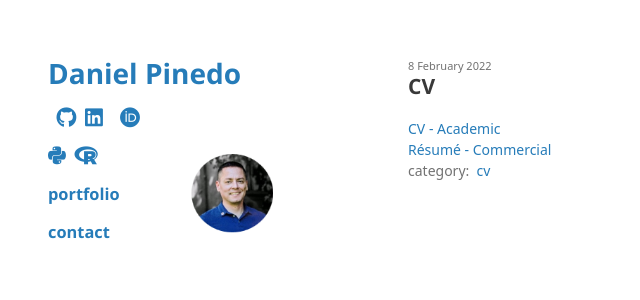
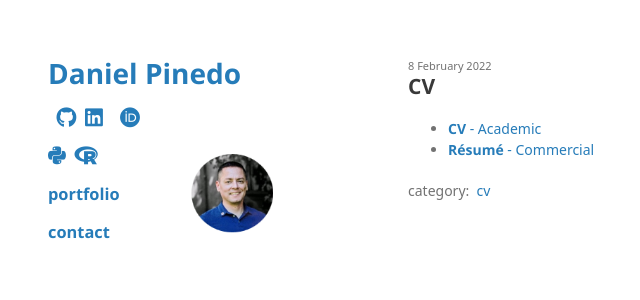
Before and after one commit to odenipinedo/odenipinedo.github.io, a Jekyll site: the page built from _posts/2022-02-09-cv.html, in a window 1280 px wide. Shown: the top 300 px of the page, without its empty margins (162-802 px from the left). Built offline with Jekyll 4.4.1, drawn with Linux system fonts in a browser that asks for light colours; nearby versions of some CDN libraries; some web fonts are replaced; a style sheet for code colours, icons or effects is not loaded; the repository's description, which GitHub fills in, is left out.

Commit message:
Update 2022-02-09-cv.html

```diff
--- a/_posts/2022-02-09-cv.html
+++ b/_posts/2022-02-09-cv.html
@@ -10,5 +10,8 @@ sitemap:
   lastmod: 2022-02-20
   exclude: 'no'
 ---
-<a href="/assets/pdf/PinedoCV2022Mar.pdf">CV - Academic</a><br>
-<a href="/assets/pdf/PinedoResume2022Feb.pdf">Résumé - Commercial</a>
+
+<ul>
+  <li><a href="/assets/pdf/PinedoCV2022Mar.pdf"><b>CV</b> - Academic</a></li>
+  <li><a href="/assets/pdf/PinedoResume2022Feb.pdf"><b>Résumé</b> - Commercial</a></li>
+</ul>
```
